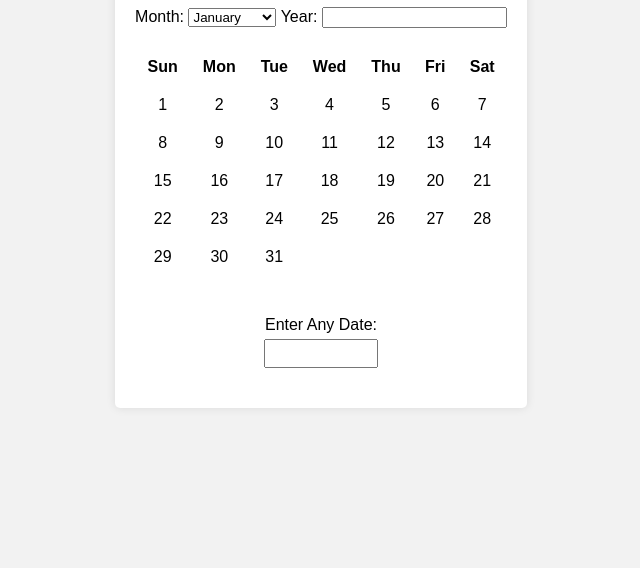
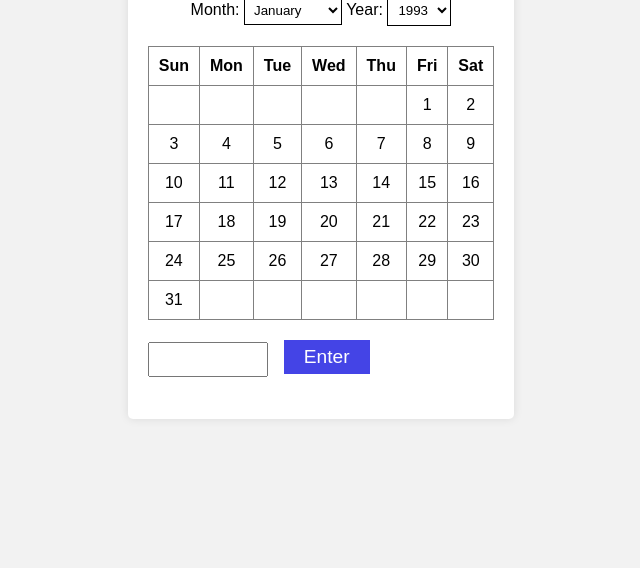
Before and after one commit to nlprasanna5/Bonus-project-calendar, a plain HTML site: page index.html in a window 1280 px wide. Shown: the part 232-800 px from the top of the page, without its empty margins (319-959 px from the left). Drawn offline with Linux system fonts and the light colour scheme.

Commit message:
modified selecting years and styling

```diff
--- a/index.html
+++ b/index.html
@@ -24,7 +24,7 @@
         <option value="12">December</option>
       </select>
       <label for="year">Year:</label>
-      <input type="text" id="year">
+      <select id="year"></select>
     </div>
     <div class="calendar-container">
       <table id="calendar">
@@ -43,8 +43,9 @@
       </table>
     </div>
     <div class="input-container">
-      <label for="date-input">Enter Any Date:</label>
-      <input type="text" id="date-input">
+        <input type="text" id="date-input">
+      <label for="date-input" >Enter</label>
+
     </div>
   </div>
 
--- a/script.js
+++ b/script.js
@@ -1,27 +1,35 @@
-// Get the required elements
+
 const monthSelect = document.getElementById("month");
-const yearInput = document.getElementById("year");
+const yearSelect = document.getElementById("year");
 const calendarBody = document.querySelector("#calendar tbody");
 const dateInput = document.getElementById("date-input");
 
-// Add event listeners
+const currentYear = new Date().getFullYear();
+const yearRange = 30; // Number of years to display in the dropdown
+const startYear = currentYear - yearRange;
+for (let i = startYear; i <= currentYear; i++) {
+  const option = document.createElement("option");
+  option.value = i;
+  option.textContent = i;
+  yearSelect.appendChild(option);
+}
+
 monthSelect.addEventListener("change", generateCalendar);
-yearInput.addEventListener("input", generateCalendar);
+yearSelect.addEventListener("change", generateCalendar);
 dateInput.addEventListener("keydown", handleDateInput);
 
-// Generate the calendar on page load
 generateCalendar();
 
-// Generate calendar based on selected month and year
+
 function generateCalendar() {
-    // Clear existing calendar
+
   calendarBody.innerHTML = "";
 
-    // Get selected month and year
+
   const month = parseInt(monthSelect.value) - 1; // JavaScript months are 0-based
-    const year = yearInput.value !== "" ? parseInt(yearInput.value) : new Date().getFullYear();
+  const year = parseInt(yearSelect.value);
 
-    // Create a new date object for the selected month and year
+
   const date = new Date(year, month);
 
   // Get the number of days in the selected month
@@ -29,8 +37,6 @@ function generateCalendar() {
 
   // Get the day of the week for the first day of the month
   const startDay = date.getDay();
-    console.log(startDay,"startday");
-
 
   // Generate calendar cells
   let dateCount = 1;
@@ -48,11 +54,10 @@ function generateCalendar() {
         // Empty cell after the last day of the month
         cell.textContent = "";
       } else {
-                // Cell with a date
+
         cell.textContent = dateCount;
         dateCount++;
 
-                // Add click event listener to the cell
         cell.addEventListener("click", toggleCellBackground);
       }
 
@@ -64,7 +69,6 @@ function generateCalendar() {
 }
 
 
-// Handle date input event
 function handleDateInput(event) {
   if (event.key === "Enter") {
     const date = parseInt(dateInput.value);
@@ -81,7 +85,7 @@ function handleDateInput(event) {
   }
 }
 
-// Toggle cell background color
+
 function toggleCellBackground(event) {
   event.target.classList.toggle("green-background");
 }
--- a/style.css
+++ b/style.css
@@ -46,11 +46,19 @@ body {
 
   .input-container {
     margin-bottom: 20px;
+    display: flex;
+    gap:1rem;
+    text-align: center;
+    align-items: center;
   }
 
   .input-container label {
     display: block;
     margin-bottom: 5px;
+    font-size: 1.2rem;
+    background-color: rgb(68, 68, 230);
+    padding:6px 20px;
+    color: white;
   }
 
   .input-container input {
@@ -58,6 +66,33 @@ body {
     width: 100px;
   }
 
+  table, th ,tr, td ,thead {
+    border:1px solid grey;
+    border-collapse: collapse;
+  }
+  td {
+    height:1rem;
+    width:1rem;
+  }
   .green-background {
     background-color: green;
   }
+
+  #month {
+    border: 1px solid black;
+    outline: none;
+    background-color: white;
+    padding:5px;
+
+  }
+
+  #year {
+    border: 1px solid black;
+    outline: none;
+    background-color: white;
+    padding:6px;
+  }
+
+  #date-input {
+    padding:0.5rem;
+  }
```
Lines whose indentation alone changed are shown as unchanged.
